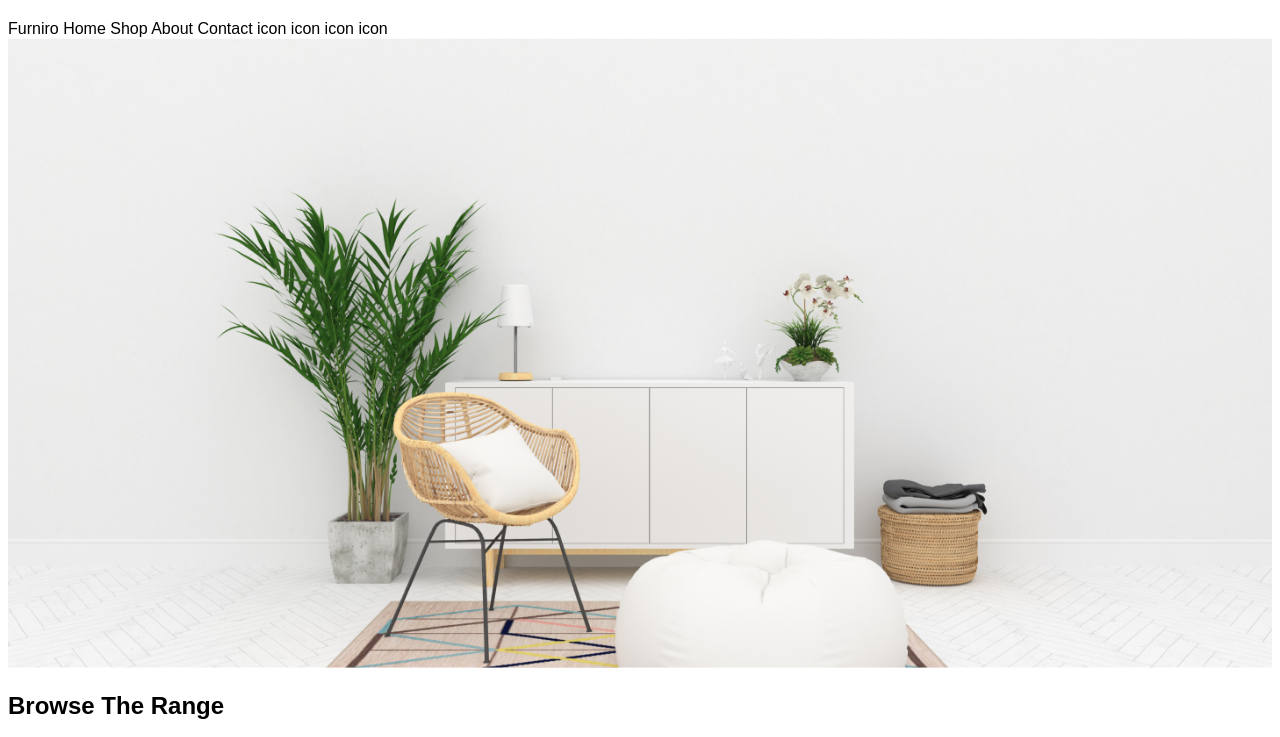
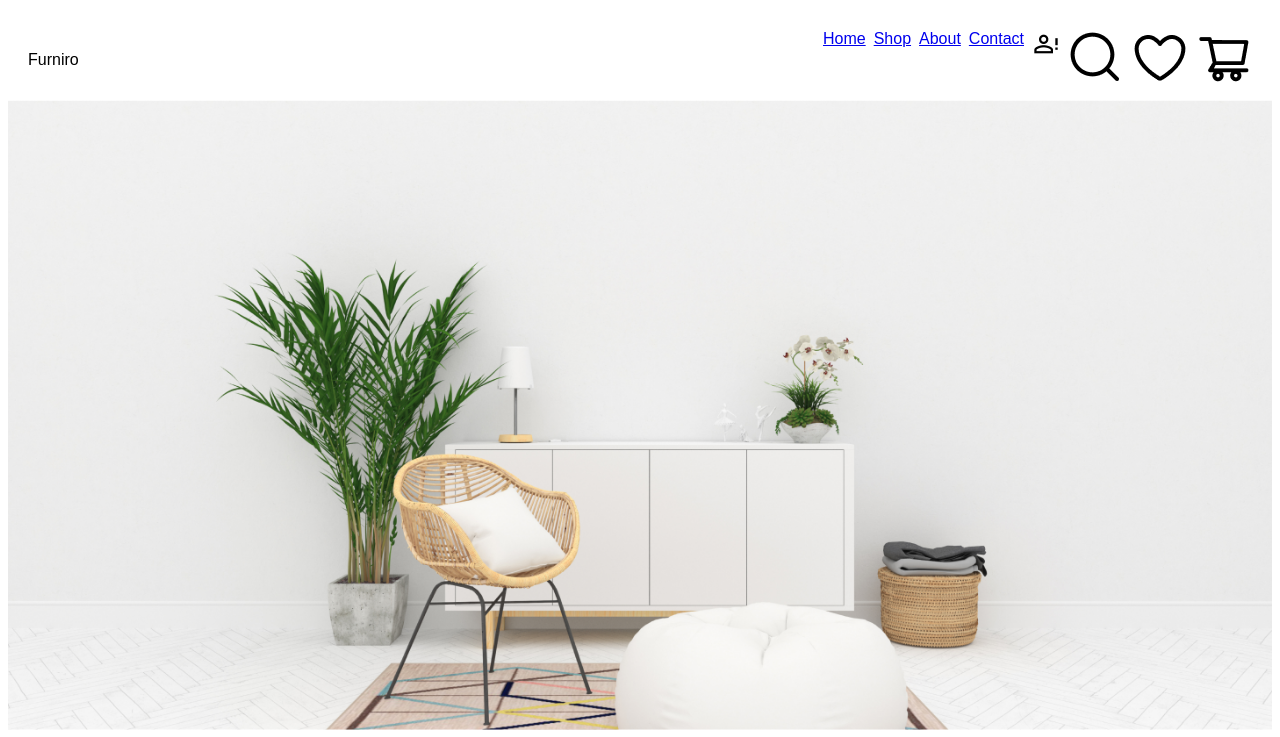
Before and after one commit to AnanyaSharmaVats/html, a plain HTML site: page furniro.html in a window 1280 px wide. Shown: the top 737 px of the page. Drawn offline with Linux system fonts and the light colour scheme.

Commit message:
feat: navigation links and style

```diff
--- a/furniro.html
+++ b/furniro.html
@@ -11,15 +11,27 @@
     </head>
 
     <body>
-        <style>
-
-        </style>
 
         <header>
-        Furniro Home Shop About Contact icon icon icon icon
+    <nav class="nav">
+      <div>Furniro</div>
+          <div class="nav-links">
+        <a href="#">Home</a>
+        <a href="#">Shop</a>
+        <a href="#">About</a>
+        <a href="#">Contact</a>
+        <a href="#"><img src="./furniroimages/alert.png" alt="alert" class="nav-icon"></a>
+        <a href="#"><img src="./furniroimages/search.png" alt="search"></a>
+        <a href="#"><img src="./furniroimages/like.png" alt="like"></a>
+        <a href="#"><img src="./furniroimages/shopingcart.png" alt="shopingcart"></a>
+    </div>
 
-        </header>
 
+
+
+    </nav>
+
+  </header>
         <img class="img" src="./furniroimages/homepage.png" alt="">
 
         <h2>Browse The Range</h2>
--- a/styles.css
+++ b/styles.css
@@ -18,3 +18,30 @@ body {
     margin-left: 30%;
     margin-right: 30%;
 }
+.nav {
+    display: flex;
+    justify-content: space-between;
+    align-items: center;
+    background: #fff;
+    padding: 10px 20px;
+    color: black;
+    }
+
+.nav-links {
+      display: none;
+      flex-direction: column;
+      gap: 8px;
+      margin-top: 16px;
+    }
+
+.nav-links {
+        display: flex !important;
+        flex-direction: row;
+        margin-top: 0;
+      }
+
+.nav-icon{
+    width: 28px;
+    height: 28px;
+
+}
```
Also changed, not shown: furniroimages/alert.png (added), furniroimages/like.png (added), furniroimages/search.png (added), furniroimages/shopingcart.png (added).
